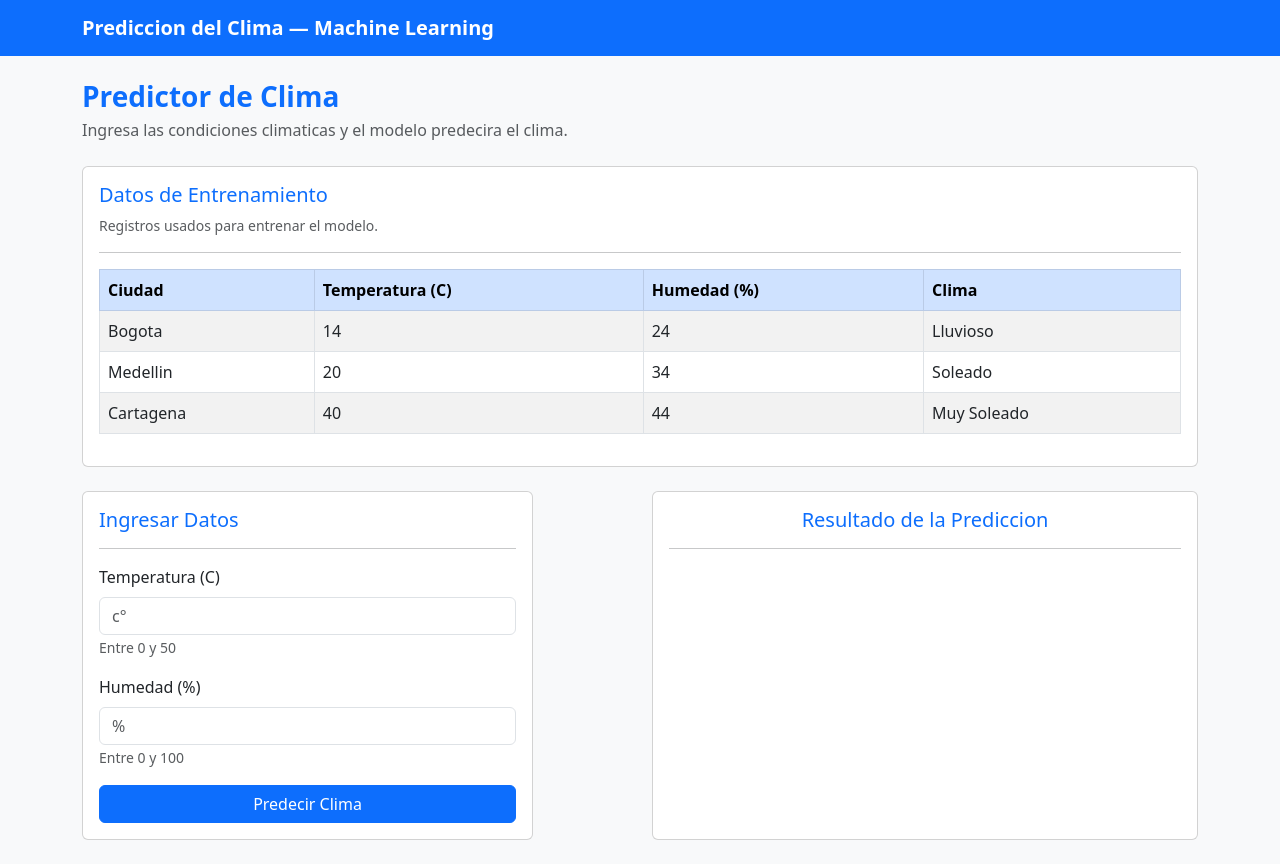
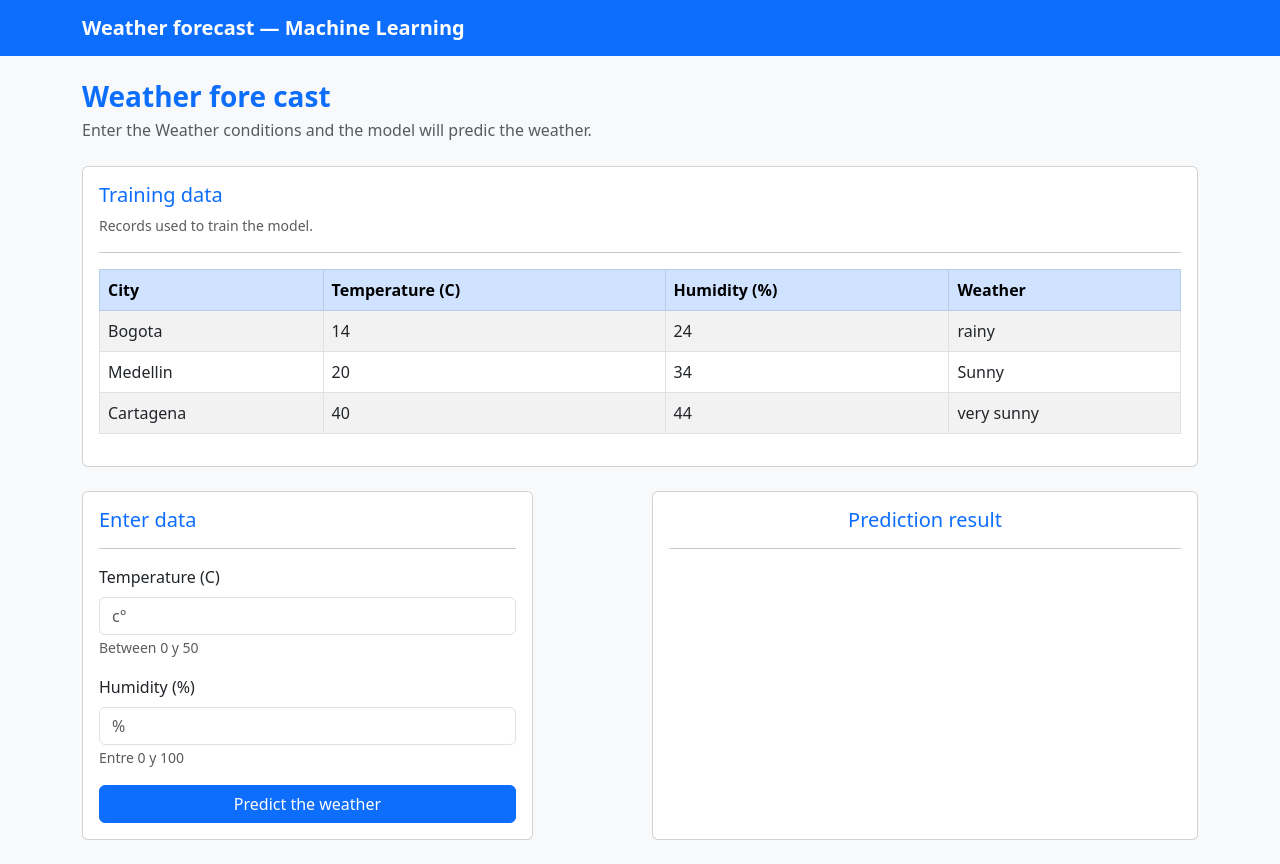
Before and after one commit to Davidcapera/MACHINE_LEARNIG2, a Flask app: page / in a window 1280 px wide. Run offline with Flask 3, Linux system fonts and the light colour scheme.

Commit message:
Modification of idiom

```diff
--- a/app.py
+++ b/app.py
@@ -2,41 +2,41 @@ from flask import Flask, render_template, request
 
 app = Flask(__name__)
 
-datosIniciales = [
-    {"ciudad": "Bogota",    "temp": 14, "humedad": 24, "clima": "Lluvioso"},
-    {"ciudad": "Medellin",  "temp": 20, "humedad": 34, "clima": "Soleado"},
-    {"ciudad": "Cartagena", "temp": 40, "humedad": 44, "clima": "Muy Soleado"},
+initialData = [
+    {"city": "Bogota",    "temp": 14, "humidity": 24, "weather": "rainy"},
+    {"city": "Medellin",  "temp": 20, "humidity": 34, "weather": "Sunny"},
+    {"city": "Cartagena", "temp": 40, "humidity": 44, "weather": "very sunny"},
 ]
 
-def predecir(temperatura, humedad):
+def predit(temperature, humidity):
 
-    if (temperatura >= 14 and temperatura < 20) and (humedad >= 24 and humedad < 34):
-        return "Lluvioso"
-    elif (temperatura >= 20 and temperatura < 40) and (humedad >= 34 and humedad < 44):
-        return "Soleado"
-    elif temperatura >= 40 and humedad > 44:
-        return "Muy Soleado"
+    if (temperature >= 14 and temperature < 20) and (humidity >= 24 and humidity < 34):
+        return "Rainy"
+    elif (temperature >= 20 and temperature < 40) and (humidity >= 34 and humidity < 44):
+        return "Sunny"
+    elif temperature >= 40 and humidity > 44:
+        return "Very Sunny"
     else:
-        return "Nublado"
+        return "Cloudy"
 
 
 @app.route("/", methods=["GET", "POST"])
 def home():
 
-    resultado = 0
-    datos = {}
+    result = 0
+    data = {}
 
     if request.method == "POST":
-        temperatura = int(request.form["temperatura"])
-        humedad     = int(request.form["humedad"])
-        datos = {"temperatura": temperatura,
-                  "humedad": humedad}
-        resultado = predecir(temperatura, humedad)
+        temperature = int(request.form["temperature"])
+        humidity    = int(request.form["humidity"])
+        data = {"temperature": temperature,
+                  "humedad": humidity}
+        result = predit(temperature, humidity)
 
     return render_template("index.html",
-        resultado      = resultado,
-        datos          = datos,
-        datosIniciales = datosIniciales
+        result     = result,
+        data          = data,
+        initialData = initialData
     )
 
 
--- a/templates/index.html
+++ b/templates/index.html
@@ -3,7 +3,7 @@
 <head>
     <meta charset="UTF-8">
     <meta name="viewport" content="width=device-width, initial-scale=1.0">
-    <title>Predicción del Clima</title>
+    <title>Weather forecast</title>
     <link href="https://cdn.jsdelivr.net/npm/bootstrap@5.3.0/dist/css/bootstrap.min.css" rel="stylesheet">
 </head>
 
@@ -11,40 +11,40 @@
 
     <nav class="navbar navbar-dark bg-primary">
         <div class="container">
-            <span class="navbar-brand fw-bold">Prediccion del Clima — Machine Learning</span>
+            <span class="navbar-brand fw-bold">Weather forecast — Machine Learning</span>
         </div>
     </nav>
 
     <div class="container mt-4">
 
-        <h3 class="text-primary fw-bold mb-1">Predictor de Clima</h3>
-        <p class="text-muted mb-4">Ingresa las condiciones climaticas y el modelo predecira el clima.</p>
+        <h3 class="text-primary fw-bold mb-1">Weather fore cast</h3>
+        <p class="text-muted mb-4">Enter the Weather conditions and the model will predic the weather.</p>
 
         <div class="row mb-4">
             <div class="col-12">
                 <div class="card">
                     <div class="card-body">
 
-                        <h5 class="card-title text-primary">Datos de Entrenamiento</h5>
-                        <p class="text-muted small">Registros usados para entrenar el modelo.</p>
+                        <h5 class="card-title text-primary">Training data</h5>
+                        <p class="text-muted small">Records used to train the model.</p>
                         <hr>
 
                         <table class="table table-striped table-bordered table-hover">
                             <thead class="table-primary">
                                 <tr>
-                                    <th>Ciudad</th>
-                                    <th>Temperatura (C)</th>
-                                    <th>Humedad (%)</th>
-                                    <th>Clima</th>
+                                    <th>City</th>
+                                    <th>Temperature (C)</th>
+                                    <th>Humidity (%)</th>
+                                    <th>Weather</th>
                                 </tr>
                             </thead>
                             <tbody>
-                                {% for dato in datosIniciales %}
+                                {% for data in initialData %}
                                 <tr>
-                                    <td>{{ dato.ciudad }}</td>
-                                    <td>{{ dato.temp }}</td>
-                                    <td>{{ dato.humedad }}</td>
-                                    <td>{{ dato.clima }}</td>
+                                    <td>{{ data.city }}</td>
+                                    <td>{{ data.temp }}</td>
+                                    <td>{{ data.humidity }}</td>
+                                    <td>{{ data.weather }}</td>
                                 </tr>
                                 {% endfor %}
                             </tbody>
@@ -59,43 +59,43 @@
                 <div class="card">
                     <div class="card-body">
 
-                        <h5 class="card-title text-primary">Ingresar Datos</h5>
+                        <h5 class="card-title text-primary">Enter data</h5>
                         <hr>
 
                         <form method="POST" action="/">
 
                             <div class="mb-3">
-                                <label for="temperatura" class="form-label">
-                                    Temperatura (C)
+                                <label for="temperature" class="form-label">
+                                    Temperature (C)
                                 </label>
                                 <input type="number"
                                        class="form-control"
-                                       id="temperatura"
-                                       name="temperatura"
+                                       id="Temperature"
+                                       name="temperature"
                                        min="0" max="50"
                                        placeholder="c°"
-                                       value="{{ datos.get('temperatura', '') }}"
+                                       value="{{ data.get('Temperature', '') }}"
                                        required>
-                                <small class="text-muted">Entre 0 y 50</small>
+                                <small class="text-muted">Between 0 y 50</small>
                             </div>
 
                             <div class="mb-3">
-                                <label for="humedad" class="form-label">
-                                    Humedad (%)
+                                <label for="humidity" class="form-label">
+                                    Humidity (%)
                                 </label>
                                 <input type="number"
                                        class="form-control"
-                                       id="humedad"
-                                       name="humedad"
+                                       id="humidity"
+                                       name="humidity"
                                        min="0" max="100"
                                        placeholder="%"
-                                       value="{{ datos.get('humedad', '') }}"
+                                       value="{{ data.get('humidity', '') }}"
                                        required>
                                 <small class="text-muted">Entre 0 y 100</small>
                             </div>
 
                             <button type="submit" class="btn btn-primary w-100">
-                                Predecir Clima
+                                Predict the weather
                             </button>
 
                         </form>
@@ -107,16 +107,16 @@
                 <div class="card h-100">
                     <div class="card-body text-center">
 
-                        <h5 class="card-title text-primary">Resultado de la Prediccion</h5>
+                        <h5 class="card-title text-primary">Prediction result</h5>
                         <hr>
 
-                        {% if resultado %}
-                            <p class="text-muted mt-3">El modelo predice que el clima sera:</p>
-                            <h2 class="text-primary my-3">{{ resultado }}</h2>
+                        {% if result %}
+                            <p class="text-muted mt-3">The model predict that the weather will be:</p>
+                            <h2 class="text-primary my-3">{{ result }}</h2>
                             <hr>
                             <p class="text-muted">
-                                Temperatura ingresada: {{ datos.temperatura }} C<br>
-                                Humedad ingresada: {{ datos.humedad }} %
+                                Input temperature: {{ data.temperature }} C<br>
+                                Imput humidity: {{ data.temperature }} %
                             </p>
                         {% endif %}
                     </div>
```
